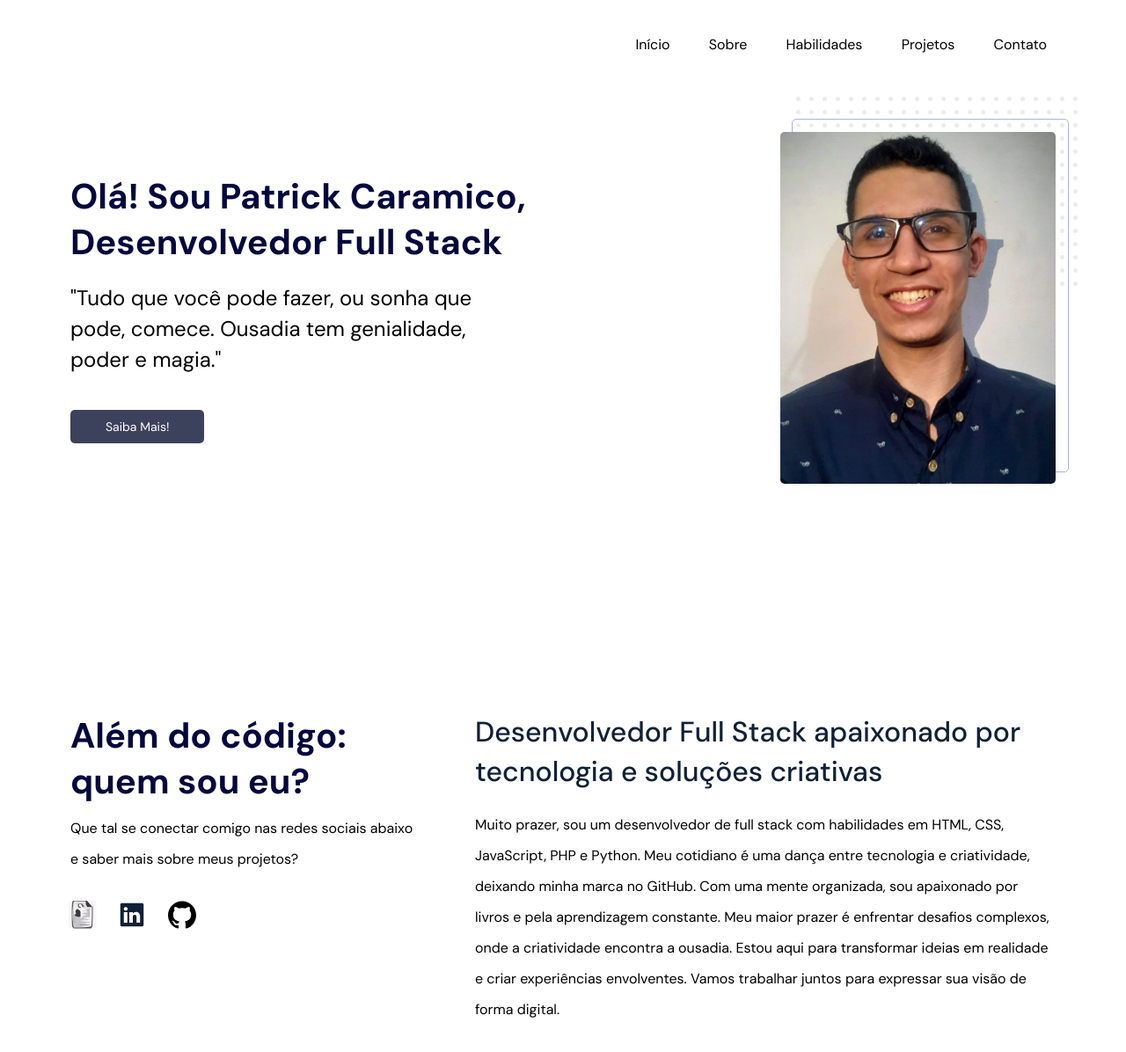
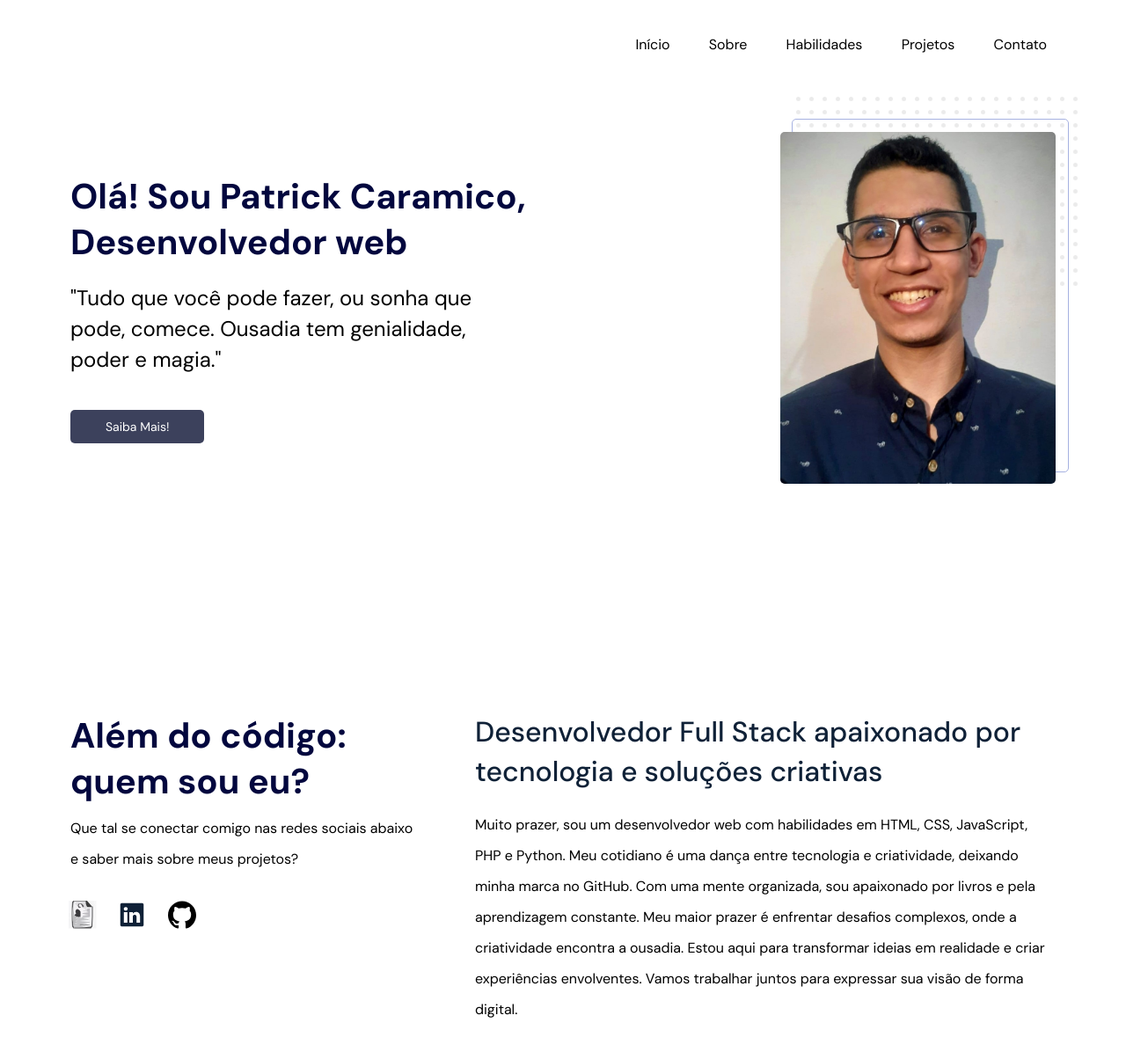
Before and after one commit to PatrickCaramico/Meu_Portfolio, a plain HTML site: page index.html in a window 1280 px wide. Shown: the top 1196 px of the page at 88% size. Drawn offline with Linux system fonts and the light colour scheme.

Commit message:
Update index.html

```diff
--- a/index.html
+++ b/index.html
@@ -50,7 +50,7 @@
     <!-- header -->
     <header id="header" class="max-width">
       <div class="header__left">
-        <h1>Olá! Sou Patrick Caramico, Desenvolvedor Full Stack</h1>
+        <h1>Olá! Sou Patrick Caramico, Desenvolvedor web</h1>
         <p>
           "Tudo que você pode fazer, ou sonha que pode, comece. Ousadia tem genialidade, poder e magia."
         </p>
@@ -89,7 +89,7 @@
           Desenvolvedor Full Stack apaixonado por tecnologia e soluções criativas
         </h3>
         <p>
-          Muito prazer, sou um desenvolvedor de full stack com habilidades em HTML, CSS, JavaScript, PHP e Python. Meu cotidiano é uma dança entre tecnologia e criatividade, deixando minha marca no GitHub.
+          Muito prazer, sou um desenvolvedor web com habilidades em HTML, CSS, JavaScript, PHP e Python. Meu cotidiano é uma dança entre tecnologia e criatividade, deixando minha marca no GitHub.
 
           Com uma mente organizada, sou apaixonado por livros e pela aprendizagem constante. Meu maior prazer é enfrentar desafios complexos, onde a criatividade encontra a ousadia.
 
```
